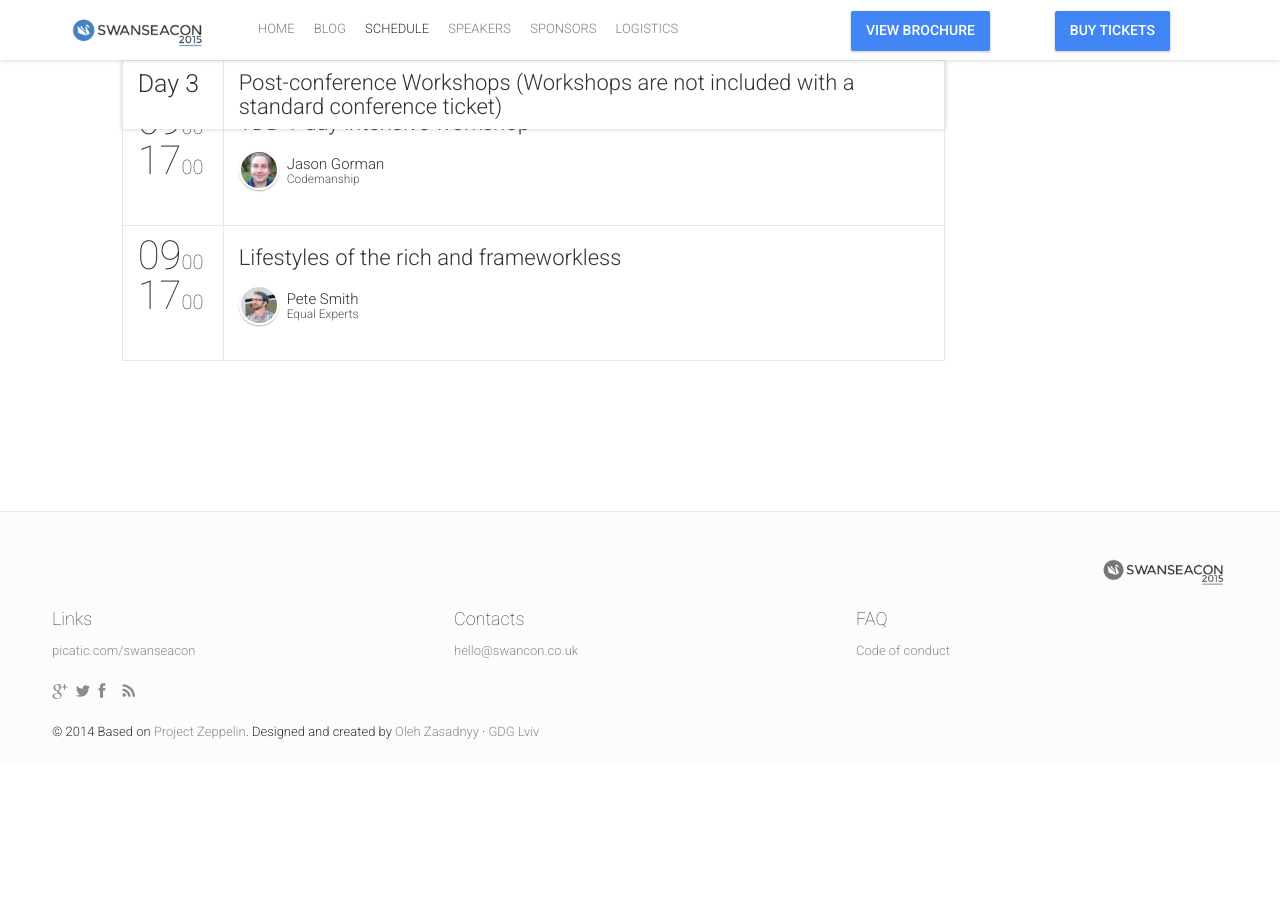
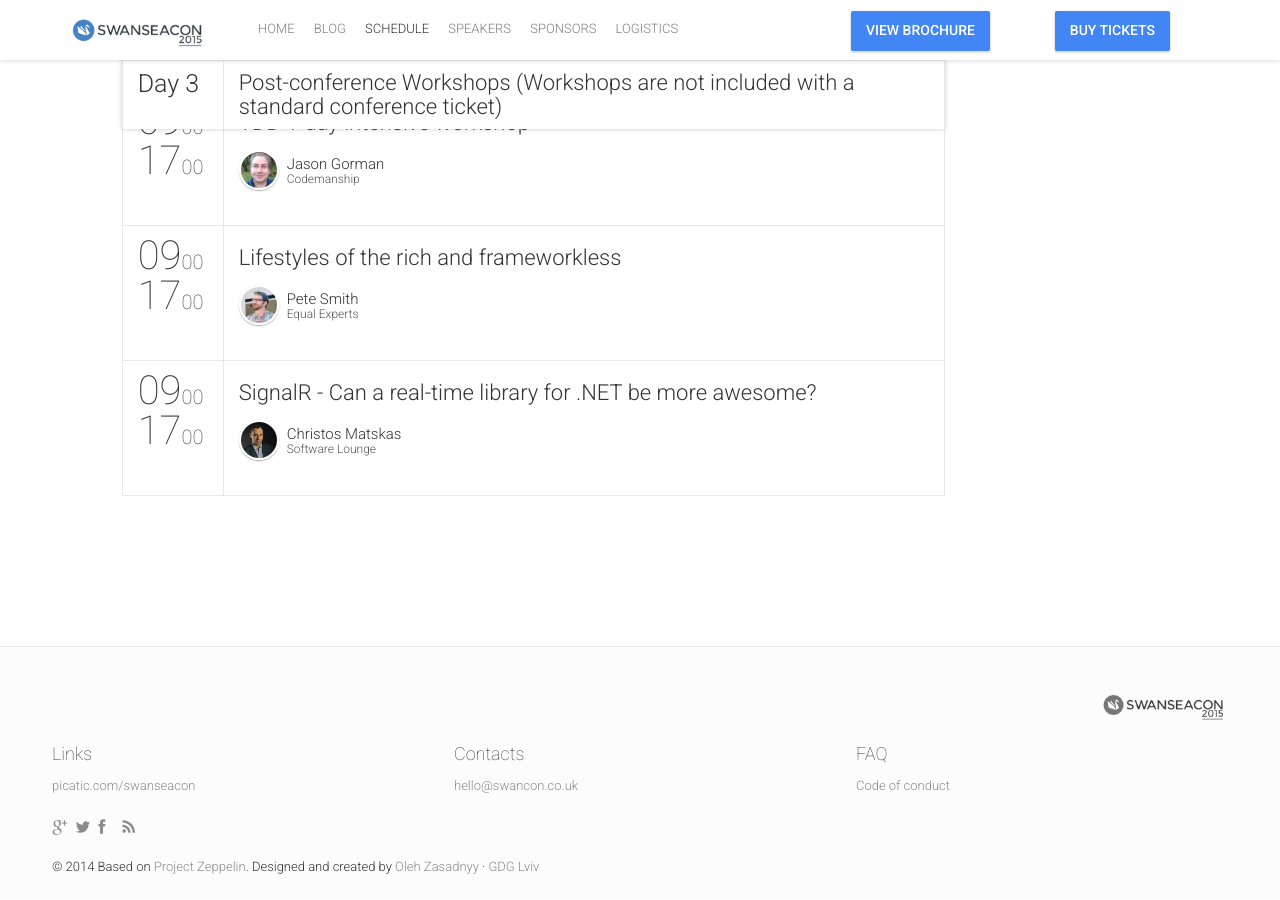
Before and after one commit to vivrichards600/swanseacon.github.io, a Jekyll site: the page built from schedule.html, in a window 1280 px wide and 900 px high, scrolled down 5287 px. Built offline with Jekyll 4.4.1, drawn with Linux system fonts in a browser that asks for light colours; nearby versions of some CDN libraries; comment, search, counter and statistics services are not loaded; before the commit the page ends 6052 px from its top, so only the background shows below that; some of the changed lines change nothing that is shown.

Commit message:
christos matskas workshop added

```diff
--- a/_data/schedule.yml
+++ b/_data/schedule.yml
@@ -183,3 +183,8 @@
     	endTime: "17:00",
     	sessionIds: [031]
     }
+    - {
+    	startTime: "09:00",
+    	endTime: "17:00",
+    	sessionIds: [032]
+    }
--- a/_data/sessions.yml
+++ b/_data/sessions.yml
@@ -295,6 +295,16 @@
   subtype: workshop
   speakers: [15]
 -
+  id: 032
+  title: "SignalR - Can a real-time library for .NET be more awesome?"
+  description: "<p>Level: 100-200</p>
+  <h4>Abstract</h4>
+  <p>.NET developers now have a great, open source library for implementing real time communication solutions both on the web and the desktop. SignalR is a persistent connection abstraction library for .NET which was inspired by tools such as socket.io and now.js on Node. In this one day workshop, Christos will discuss the technology behind SignalR and, together, we’ll explore how to leverage this amazing library in your own apps. We’ll start from creating a server hub and then move on to discuss how to implement the client proxies within your web application using JavaScript. Then, we will focus on features such as dependency injection (DI) ,connection resiliancy and authentication to help make the solution more robust. Throughout the workshop, we will combine the patterns and knowledge we learned in order to build a real-world, scalable and secure ASP.NET web app using SignalR.</p>
+  <h4>Prerequisites</h4>
+  <p>Visual Studio 2013 with Update 4, .NET 4.5.2</p>"
+  subtype: workshop
+  speakers: [23]
+-
   id: 095
   title: "Breakfast"
   place: ""
```
Also changed, not shown: 3 other files.
